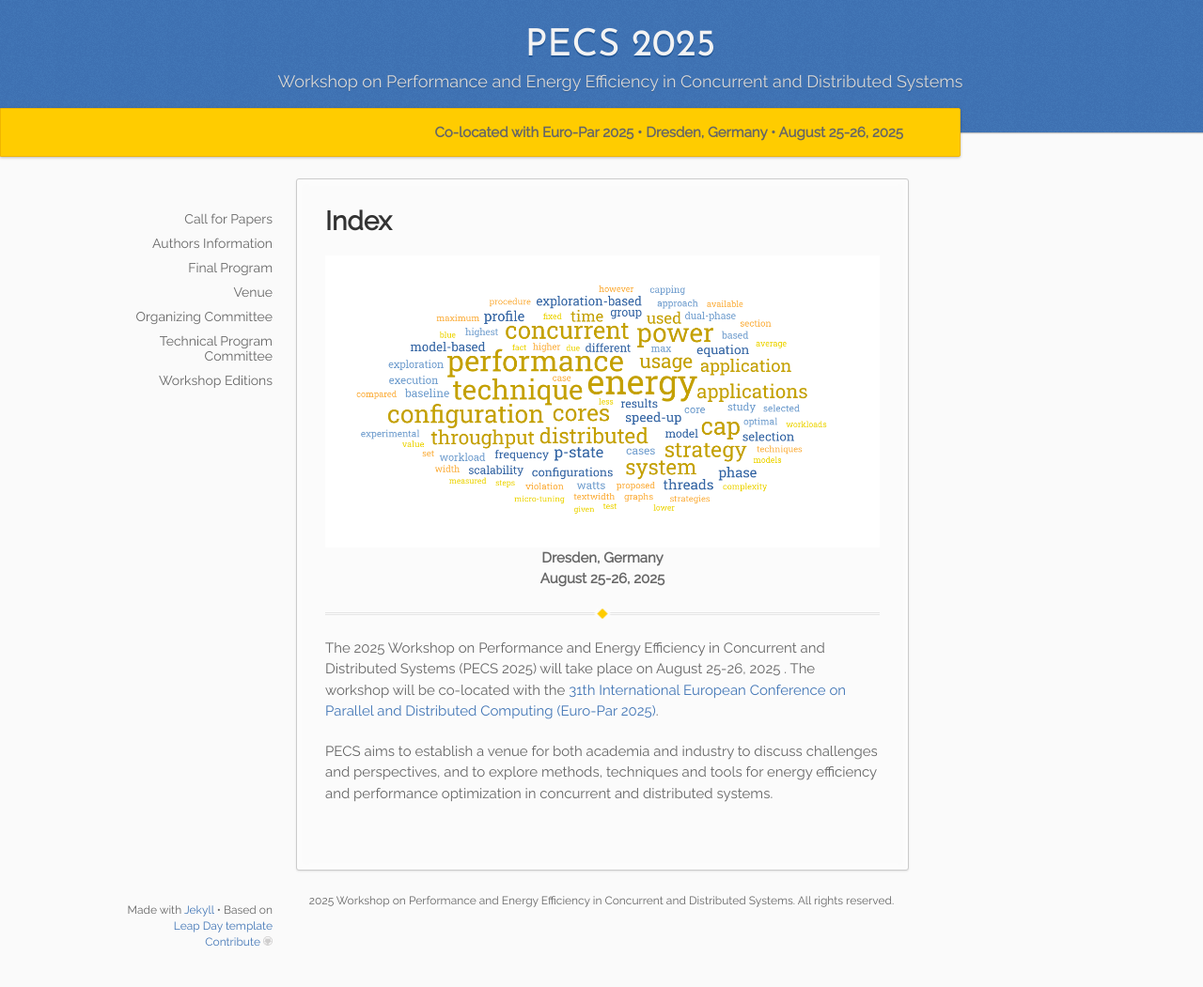
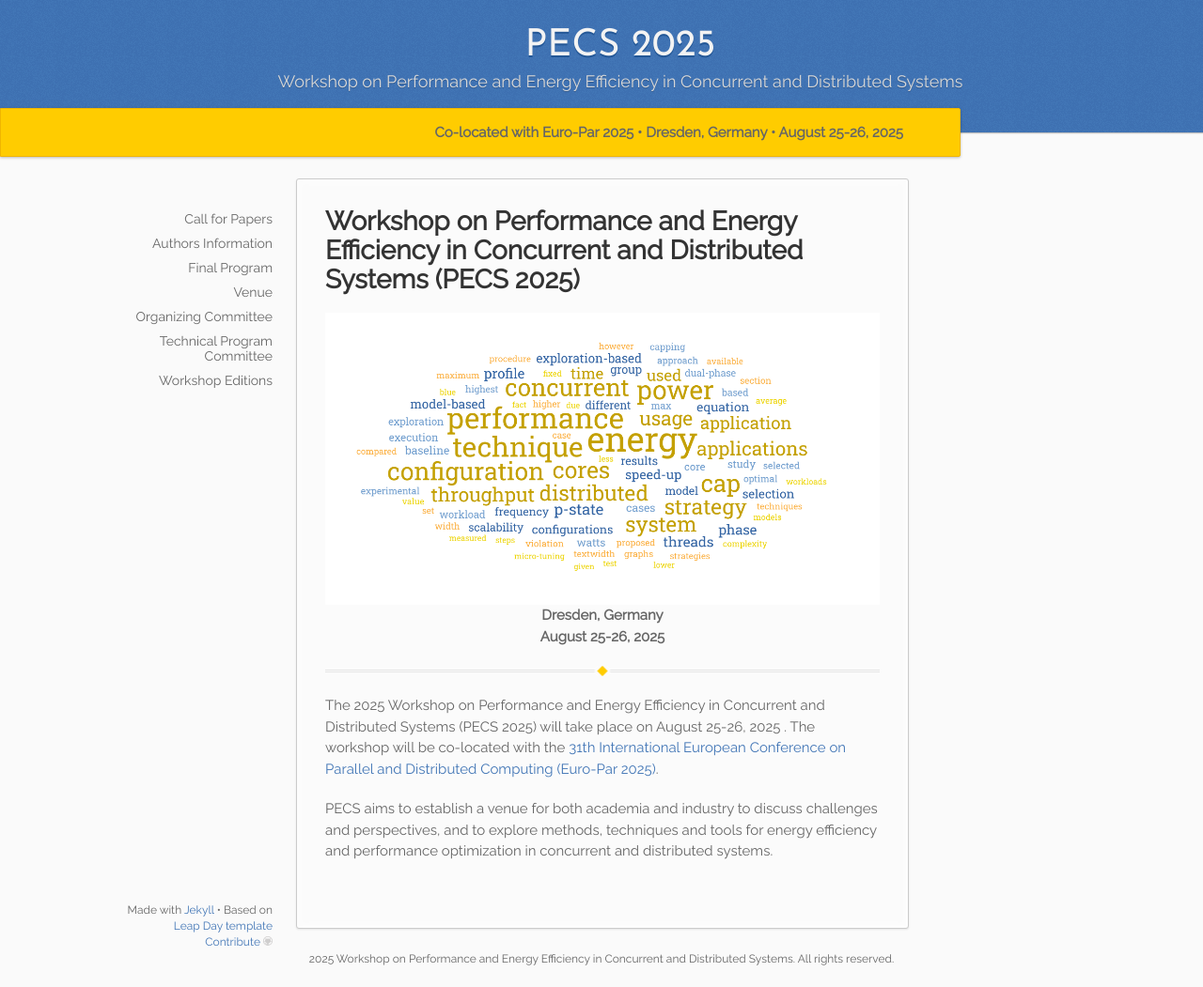
Before and after one commit to pecs-workshop/pecs-workshop.github.io, a Jekyll site: the page built from _2025/index.md, in a window 1280 px wide and 1051 px high. Shown: the whole window at 94% size. Built offline with Jekyll 4.4.1, drawn with Linux system fonts in a browser that asks for light colours.

Commit message:
Minor fix

```diff
--- a/_2025/index.md
+++ b/_2025/index.md
@@ -1,6 +1,6 @@
 ---
 layout: default
-
+title: Workshop on Performance and Energy Efficiency in Concurrent and Distributed Systems (PECS 2025)
 ---
 
 {% include banner.html picture="concurrent.png" %}<!-- @IGNORE PREVIOUS: link -->
```
